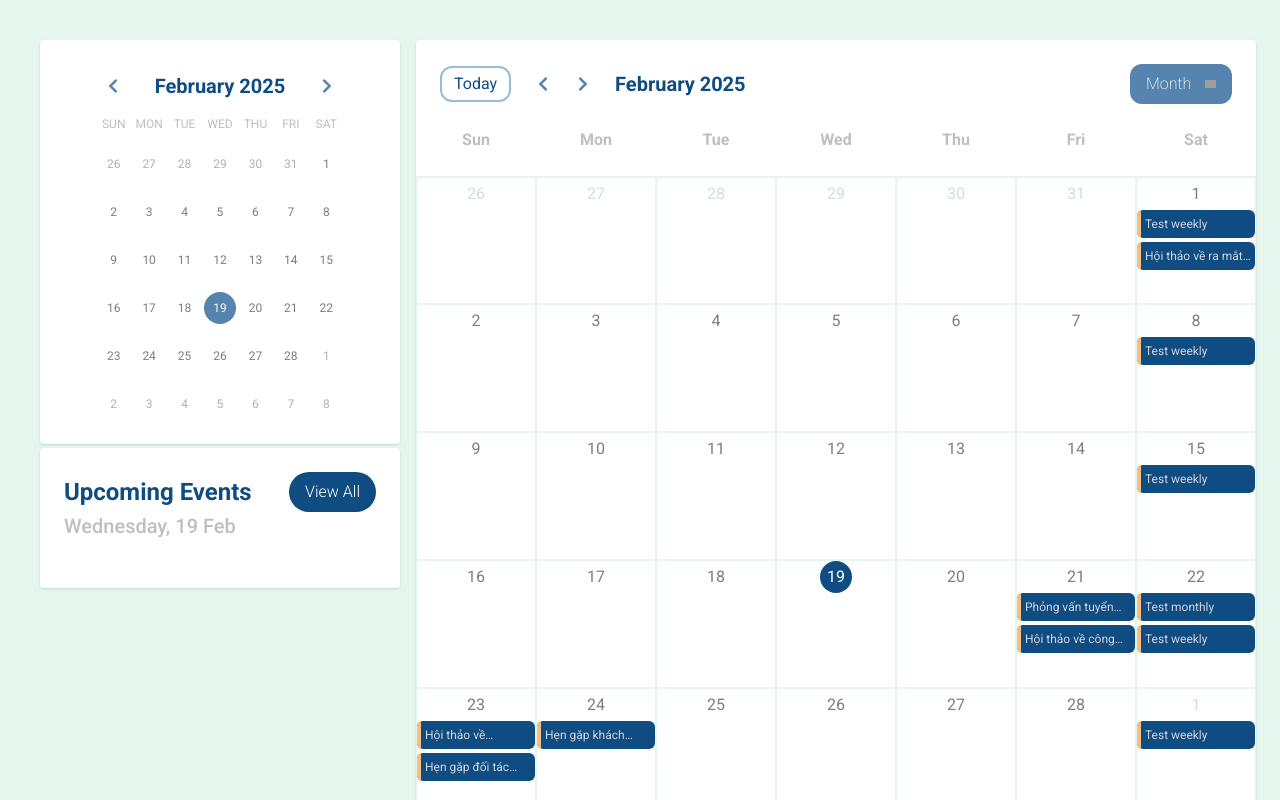
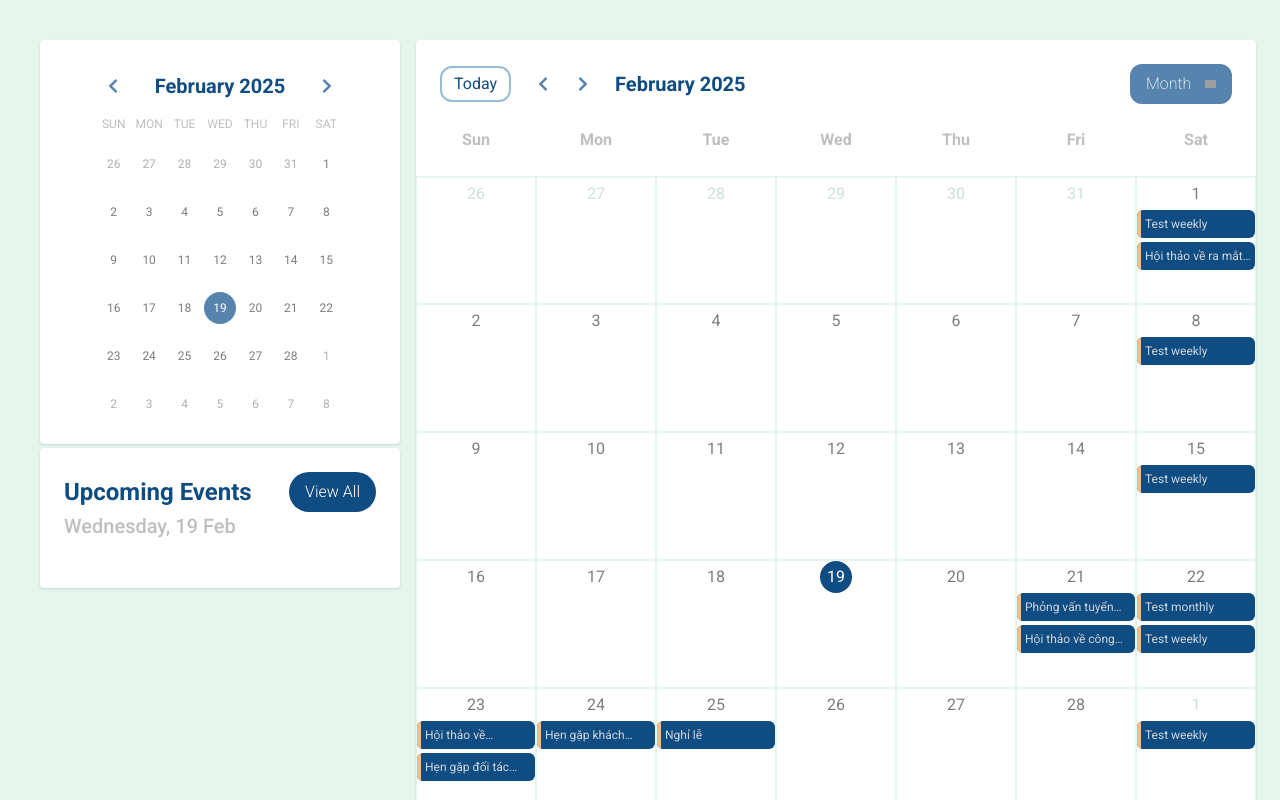
Before and after one commit to ptdevzz/calendar, a React (Vite) app: page / in a window 1280 px wide. Shown: the top 800 px of the page. Built offline with nearby package versions, Linux system fonts and the light colour scheme; grey boxes are pictures that could not be loaded.

Commit message:
chore: update fake data

```diff
--- a/src/data/event.ts
+++ b/src/data/event.ts
@@ -106,5 +106,20 @@ export const data = [
         status: 2
       }
     ]
+  },
+  {
+    date: '25-02-2025',
+    events: [
+      {
+        id: 9,
+        type: 'appointment',
+        title: 'Nghỉ lễ',
+        location: 'Văn phòng khách hàng',
+        time: '08:45',
+        description: 'Đánh giá tiến độ dự án',
+        recurrence: 'none',
+        status: 2
+      }
+    ]
   }
 ]
```
